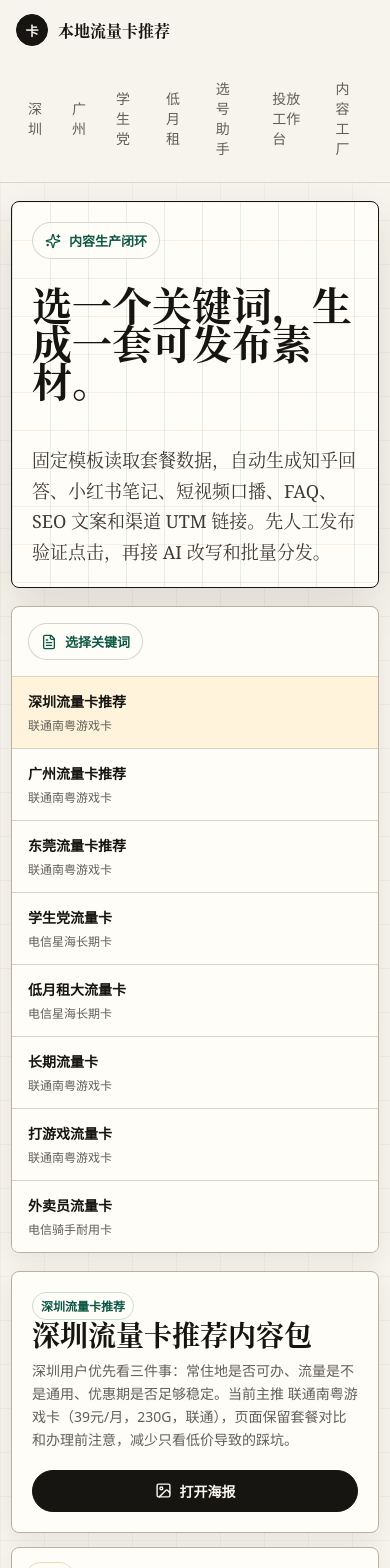
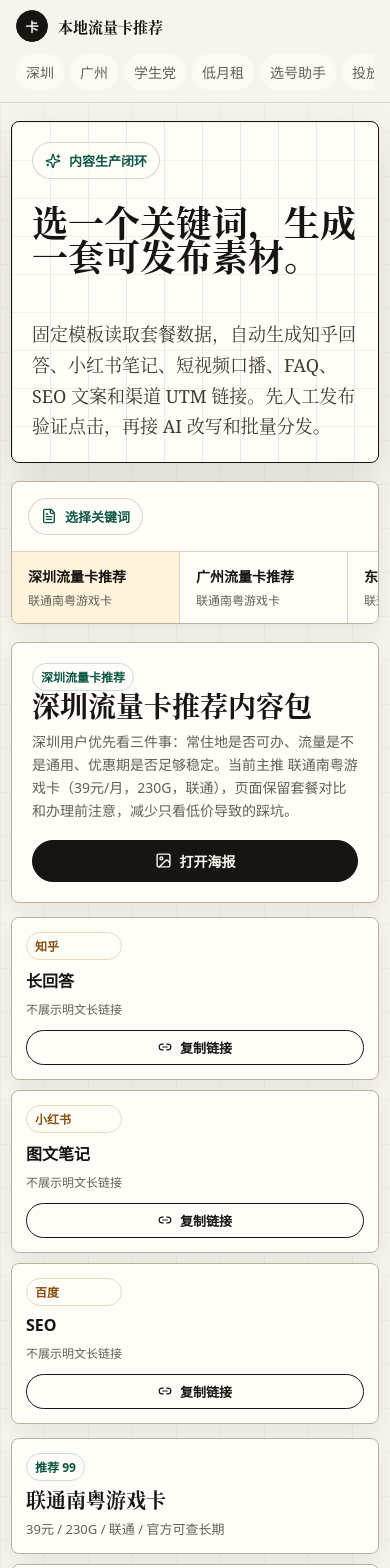
Before and after one commit to lzq976291321/liuliangka, a Next.js app: page /content in a window 390 px wide. Shown: the top 1568 px of the page. Built offline with nearby package versions, Linux system fonts and the light colour scheme; no server answers.

Commit message:
fix: 优化移动端并隐藏明文链接

```diff
--- a/app/content/ContentFactoryClient.tsx
+++ b/app/content/ContentFactoryClient.tsx
@@ -109,6 +109,7 @@ export function ContentFactoryClient({ packages }: ContentFactoryClientProps) {
               <div>
                 <span className="tag amber">{link.label}</span>
                 <strong>{link.play}</strong>
+                <small>不展示明文长链接</small>
               </div>
               <button className="button small" onClick={() => copyText(`link-${link.source}`, link.url)} type="button">
                 {copiedId === `link-${link.source}` ? <Check size={14} /> : <Link2 size={14} />}
--- a/app/globals.css
+++ b/app/globals.css
@@ -99,8 +99,16 @@ img {
   display: flex;
   align-items: center;
   gap: 6px;
+  max-width: 100%;
+  overflow-x: auto;
   font-family: ui-sans-serif, system-ui, sans-serif;
   font-size: 14px;
+  scrollbar-width: none;
+  white-space: nowrap;
+}
+
+.nav::-webkit-scrollbar {
+  display: none;
 }
 
 .nav a {
@@ -992,6 +1000,12 @@ img {
   font-family: ui-sans-serif, system-ui, sans-serif;
 }
 
+.content-link-card small {
+  color: var(--muted);
+  font-family: ui-sans-serif, system-ui, sans-serif;
+  font-size: 12px;
+}
+
 .content-product {
   display: grid;
   gap: 8px;
@@ -1217,6 +1231,47 @@ img {
   gap: 14px;
 }
 
+.poster-action-grid {
+  display: grid;
+  gap: 10px;
+  margin-top: 14px;
+}
+
+.poster-copy-button {
+  display: grid;
+  grid-template-columns: 1fr auto auto;
+  gap: 10px;
+  align-items: center;
+  border: 1px solid var(--line-strong);
+  border-radius: var(--radius);
+  background: #fffaf0;
+  padding: 12px;
+  color: var(--ink);
+  cursor: pointer;
+  text-align: left;
+}
+
+.poster-copy-button:hover {
+  border-color: var(--green-dark);
+}
+
+.poster-copy-button strong,
+.poster-copy-button small,
+.poster-copy-button b {
+  display: block;
+  font-family: ui-sans-serif, system-ui, sans-serif;
+}
+
+.poster-copy-button small {
+  margin-top: 3px;
+  color: var(--muted);
+  font-size: 12px;
+}
+
+.poster-copy-button b {
+  font-size: 13px;
+}
+
 .notice-list {
   display: grid;
   gap: 10px;
@@ -1293,10 +1348,24 @@ img {
     padding-top: 18px;
   }
 
+  .topbar-inner {
+    gap: 12px;
+    padding: 10px 0;
+  }
+
+  .brand {
+    font-size: 15px;
+  }
+
   .nav {
-    overflow-x: auto;
     width: 100%;
     padding-bottom: 2px;
+  }
+
+  .nav a {
+    flex: 0 0 auto;
+    padding: 8px 10px;
+    background: rgba(255, 253, 248, 0.72);
   }
 
   .product-grid,
@@ -1349,6 +1418,26 @@ img {
     padding: 20px;
   }
 
+  .content-hero .hero-title {
+    font-size: 36px;
+  }
+
+  .content-tabs {
+    display: flex;
+    overflow-x: auto;
+    scrollbar-width: none;
+  }
+
+  .content-tabs::-webkit-scrollbar {
+    display: none;
+  }
+
+  .content-tabs button {
+    min-width: 168px;
+    border-right: 1px solid var(--line);
+    border-bottom: 0;
+  }
+
   .content-summary,
   .content-link-card,
   .poster-top,
@@ -1363,10 +1452,53 @@ img {
 
   .poster-canvas {
     width: 100%;
-    min-height: 620px;
+    aspect-ratio: auto;
+    min-height: 650px;
+  }
+
+  .poster-content h2 {
+    margin-top: 22px;
+    font-size: 36px;
+    line-height: 1;
+  }
+
+  .poster-content p {
+    font-size: 15px;
+  }
+
+  .poster-products {
+    gap: 8px;
+  }
+
+  .poster-product-row {
+    grid-template-columns: 30px 1fr;
+    padding: 8px;
+  }
+
+  .poster-product-row > span {
+    width: 30px;
+    height: 30px;
+  }
+
+  .poster-bottom small {
+    max-width: 100%;
+    font-size: 12px;
+  }
+
+  .poster-qr {
+    width: 76px;
+    height: 76px;
   }
 
   .poster-side {
     margin-top: 16px;
   }
+
+  .poster-copy-button {
+    grid-template-columns: 1fr auto;
+  }
+
+  .poster-copy-button b {
+    grid-column: 1 / -1;
+  }
 }
--- a/lib/content-factory.ts
+++ b/lib/content-factory.ts
@@ -94,7 +94,7 @@ export function generateContentPackage(scenario: ScenarioConfig, rankedProducts:
     "",
     riskNote,
     "",
-    `完整对比页：${channels[0]?.url ?? ""}`
+    "完整对比入口：发布时粘贴内容工厂上方复制的渠道链接，不建议在正文里裸露长链接。"
   ].join("\n");
 
   const xhsTitle = `${scenario.keyword}｜先看这 3 张`;
```
Also changed, not shown: app/poster/[slug]/PosterActions.tsx (added, +38 -0 lines), app/poster/[slug]/page.tsx (+5 -6 lines).
